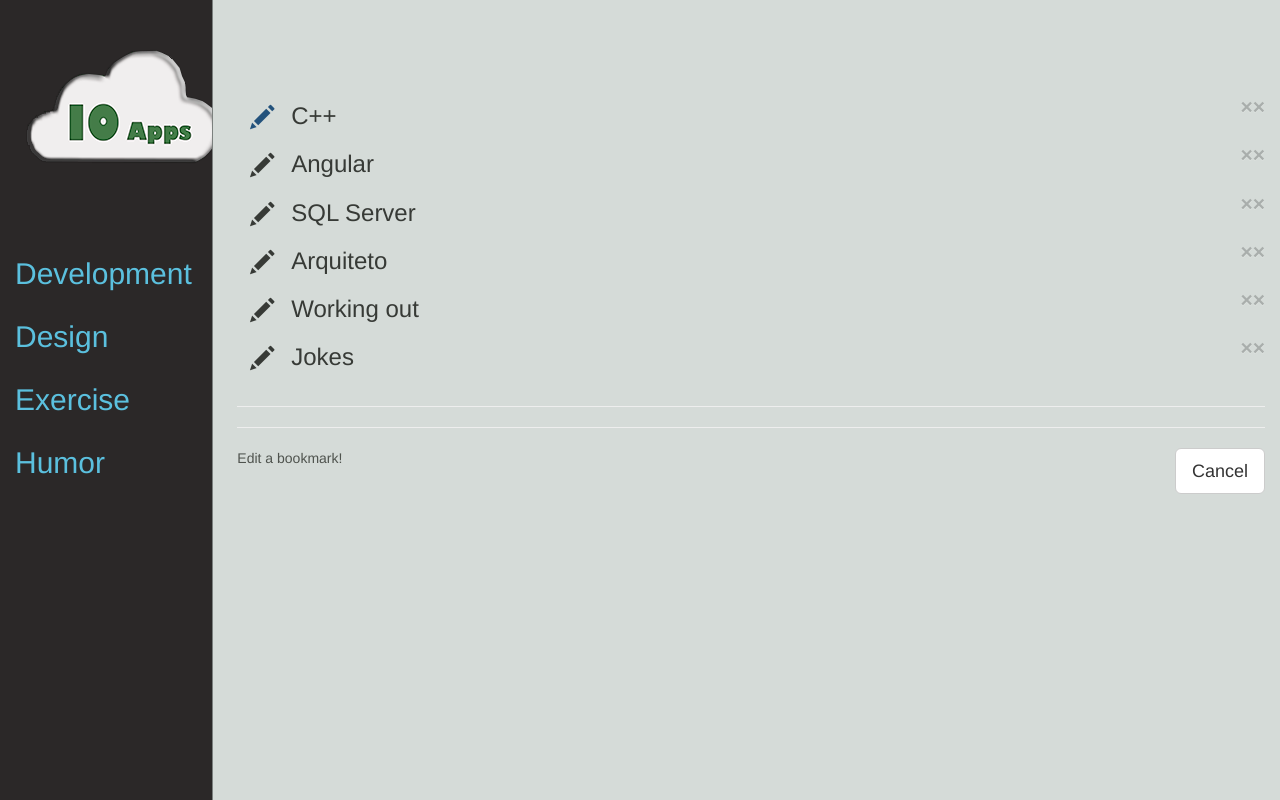
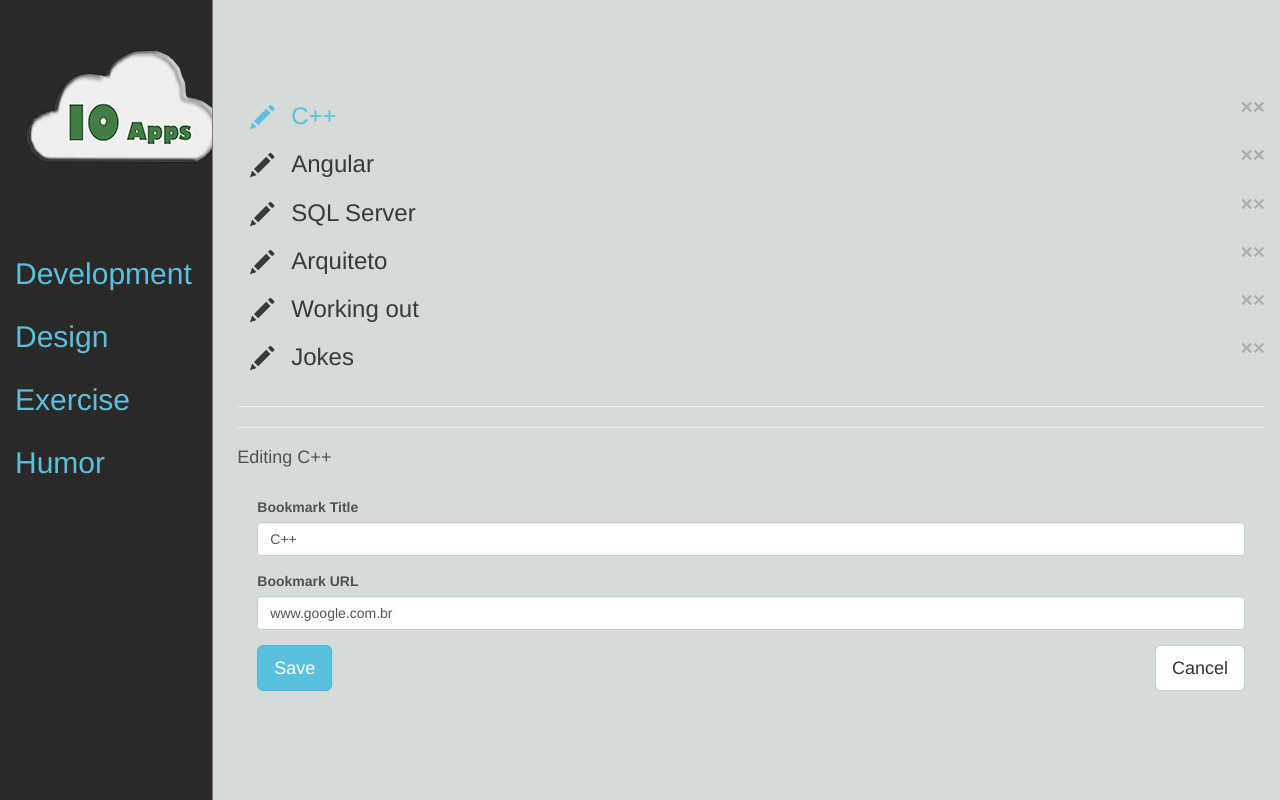
Before and after one commit to marcuspitz/angularjs-simple, a plain HTML site: page index.html in a window 1280 px wide. Both pictures are taken after a click on the button 262 px from the left and 120 px from the top of the page. Drawn offline with nearby package versions, Linux system fonts and the light colour scheme.

Commit message:
Editing bookmarks

```diff
--- a/app/marker-app.js
+++ b/app/marker-app.js
@@ -21,6 +21,7 @@ angular.module('Marker', [
 
 
     $scope.currentCategory = null;
+    $scope.editedBookmark = null;
     $scope.setCurrentCategory = (category) => {
         $scope.currentCategory = category;
         $scope.cancelCreating();
@@ -81,4 +82,27 @@ angular.module('Marker', [
         resetCreateForm();
     };
 
+    $scope.updateBookmark = (bookmark) => {
+        $scope.bookmarks.map( (el) => {
+            if (el.id === bookmark.id) {
+                el.title = bookmark.title;
+                el.url = bookmark.url;
+                return el;
+            }
+        } );
+        //$scope.editedBookmark.title = bookmark.title;
+        //$scope.editedBookmark.url = bookmark.url;
+
+        $scope.editedBookmark = null;
+        $scope.isEditing = false;
+    };
+
+    $scope.setEditedBookmark = (bookmark) => {
+        $scope.editedBookmark = angular.copy(bookmark);
+    };
+
+    $scope.isSelectedBookmark = (bookmarkId) => {
+        return $scope.editedBookmark !== null && $scope.editedBookmark.id === bookmarkId;
+    }
+
 });
--- a/index.html
+++ b/index.html
@@ -26,9 +26,9 @@
                     </ul>
                 </div>
                 <div class="col-sm-9 col-sm-offset-3 col-md-10 col-md-offset-2 main">
-                    <div ng-repeat="bookmark in bookmarks | filter:{category:currentCategory.name}">
+                    <div ng-class="{'active':isSelectedBookmark(bookmark.id)}" ng-repeat="bookmark in bookmarks | filter:{category:currentCategory.name}">
                         <button type="button" class="close">&times&times;</button>
-                        <button type="button" ng-click="startEditing();" class="btn btn-link"><span class="glyphicon glyphicon-pencil"></span></button>
+                        <button type="button" ng-click="setEditedBookmark(bookmark);startEditing();" class="btn btn-link"><span class="glyphicon glyphicon-pencil"></span></button>
                         <a href="{{bookmark.url}}" target="_blank">{{bookmark.title}}</a>
                     </div>
                     <hr/>
@@ -59,11 +59,21 @@
                     </div>
                     <!--EDITING-->
                     <hr/>
-                    <div ng-if="shouldShowEditing()">
-                        Edit a bookmark!
-                        <button type="button" class="btn btn-default btn-lg pull-right" ng-click="cancelEditing();">
-                            Cancel
-                        </button>
+                    <div ng-show="shouldShowEditing()">
+                        <h4>Editing {{editedBookmark.title}}</h4>
+
+                        <form class="edit-form" role="form" ng-submit="updateBookmark(editedBookmark)" novalidate>
+                            <div class="form-group">
+                                <label>Bookmark Title</label>
+                                <input type="text" class="form-control" ng-model="editedBookmark.title" placeholder="Enter title">
+                            </div>
+                            <div class="form-group">
+                                <label>Bookmark URL</label>
+                                <input type="text" class="form-control" ng-model="editedBookmark.url" placeholder="Enter URL">
+                            </div>
+                            <button type="submit" class="btn btn-info btn-lg">Save</button>
+                            <button type="button" class="btn btn-default btn-lg pull-right" ng-click="cancelEditing()">Cancel</button>
+                        </form>
                     </div>
                 </div>
             </div>
```
